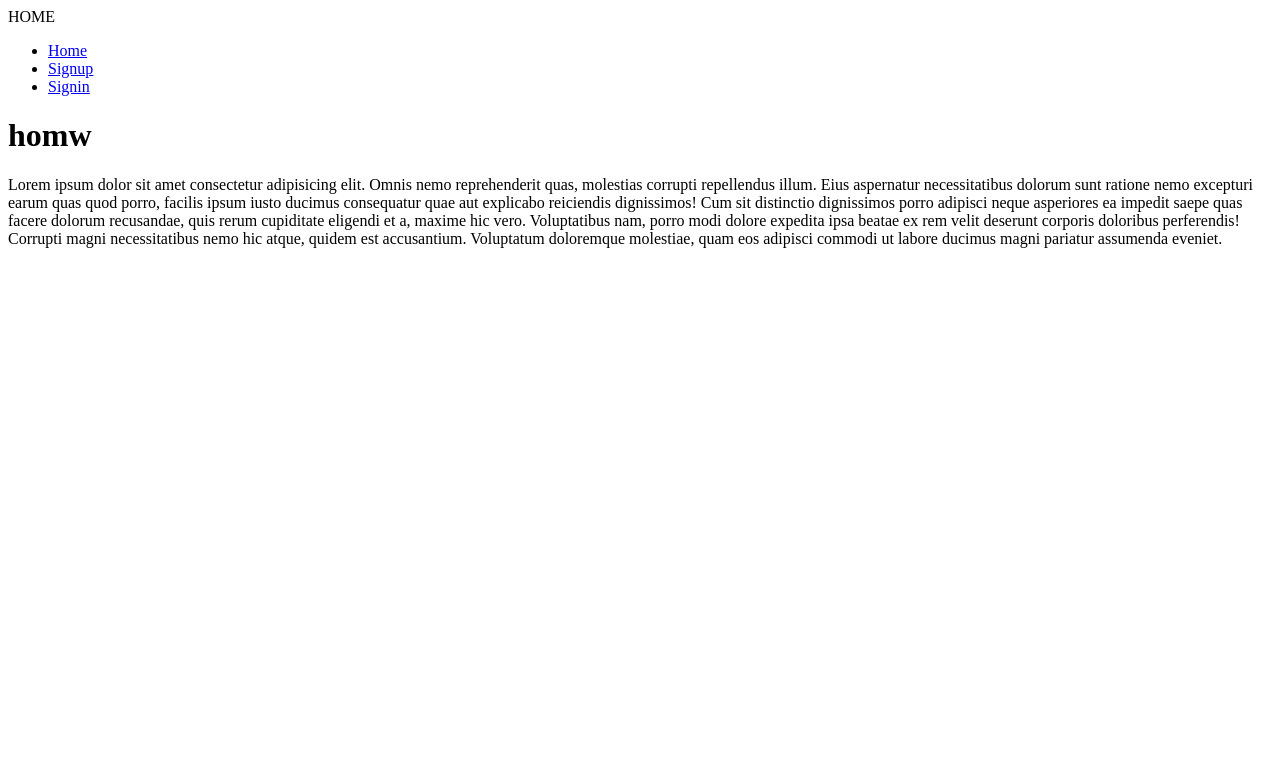
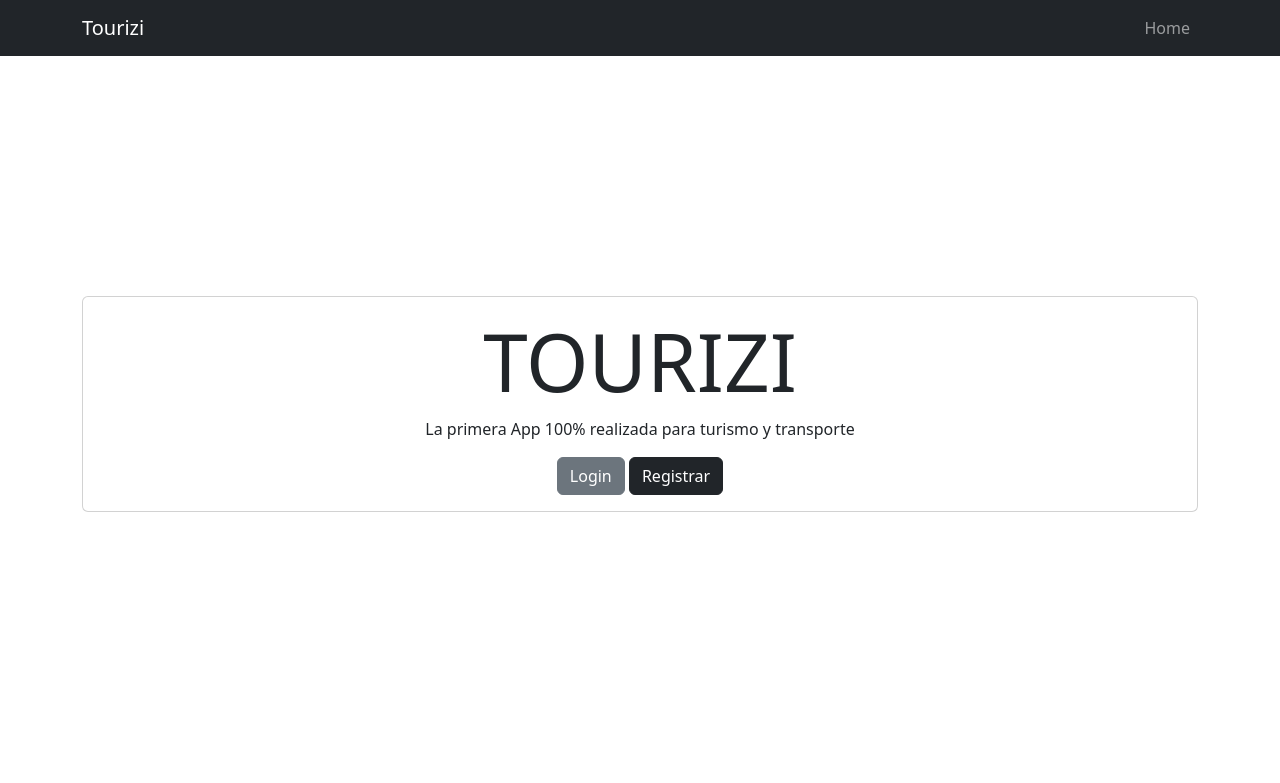
Before and after one commit to feartheoldblood/Tourizi_django, a Django app: page / in a window 1280 px wide. Shown: the top 783 px of the page. Run offline with Django 4.2, Linux system fonts and the light colour scheme.

Commit message:
Añadiendo estilos, corrigiendo, etc

```diff
--- a/templates/base.html
+++ b/templates/base.html
@@ -4,40 +4,41 @@
     <meta charset="UTF-8">
     <meta http-equiv="X-UA-Compatible" content="IE=edge">
     <meta name="viewport" content="width=device-width, initial-scale=1.0">
-    <title>TOURIZI</title>
+
+    <link rel="stylesheet" href="https://cdn.jsdelivr.net/npm/bootstrap@5.3.0/dist/css/bootstrap.min.css">
+
 </head>
 <body>
-    <nav>
-        <ul>
-            <li>
-                <a href="/">Home</a>
+    <nav class="navbar navbar-expand-lg bg-dark navbar-dark">
+        <div class="container">
+          <a class="navbar-brand" href="#">Tourizi</a>
+          <button class="navbar-toggler" type="button" data-bs-toggle="collapse" data-bs-target="#navbarNav" aria-controls="navbarNav" aria-expanded="false" aria-label="Toggle navigation">
+            <span class="navbar-toggler-icon"></span>
+          </button>
+          <div class="collapse navbar-collapse" id="navbarNav">
+            <ul class="navbar-nav ms-auto">
+                <li class="nav-item">
+                    <a href="/" class="nav-link">Home</a>
                 </li>
-
-
                 {% if user.is_authenticated %}
-            <li>
-                <a href="/tasks">Taks</a>
+                <li class="nav-item">
+                    <a href="/tasks" class="nav-link">Mis viajes</a>
                 </li>
-            <li>
-                <a href="{% url 'tasks_completed' %}">Taks_completed</a>
+                <li class="nav-item">
+                    <a href="{% url 'tasks_completed' %}" class="nav-link">Mi perfil</a>
                 </li>
-            <li>
-                <a href="/tasks/create/">Create Task</a>
+                <li class="nav-item">
+                    <a href="/tasks/create/" class="nav-link">Solicitar viajes</a>
                 </li>
-            <li>
-                <a href="/logout">Logut</a>
-            </li>
-            {% else %}
-            <li>
-                <a href="/signup">Signup</a>
-            </li>
-            <li>
-                <a href="/signin">Signin</a>
+                <li class="nav-item">
+                    <a href="/logout" class="nav-link"> Salir</a>
                 </li>
                 {% endif %}
             </ul>
+          </div>
+        </div>
+    </nav>
 
-    </nav>
 
     {% block content %}
     {% endblock %}
--- a/templates/create_task.html
+++ b/templates/create_task.html
@@ -1,6 +1,6 @@
 {% extends 'base.html' %}
 {% block content %}
-    <h1>Create task</h1>
+    <h1>Solicitar viaje</h1>
 
     <form action="/tasks/create/" method="POST">
         {% csrf_token %}
--- a/templates/home.html
+++ b/templates/home.html
@@ -1,7 +1,27 @@
-HOME
+
 {% extends 'base.html' %}
 
 {% block content %}
-<h1>homw</h1>
-<p>Lorem ipsum dolor sit amet consectetur adipisicing elit. Omnis nemo reprehenderit quas, molestias corrupti repellendus illum. Eius aspernatur necessitatibus dolorum sunt ratione nemo excepturi earum quas quod porro, facilis ipsum iusto ducimus consequatur quae aut explicabo reiciendis dignissimos! Cum sit distinctio dignissimos porro adipisci neque asperiores ea impedit saepe quas facere dolorum recusandae, quis rerum cupiditate eligendi et a, maxime hic vero. Voluptatibus nam, porro modi dolore expedita ipsa beatae ex rem velit deserunt corporis doloribus perferendis! Corrupti magni necessitatibus nemo hic atque, quidem est accusantium. Voluptatum doloremque molestiae, quam eos adipisci commodi ut labore ducimus magni pariatur assumenda eveniet.</p>
+
+
+<main class = "container py-5">
+    <section class="card card-body" style="margin-top: 12rem; width: auto;" >
+          <h1 class = "display-1 text-center">TOURIZI</h1>
+          <p class = "text-center">La primera App 100% realizada para turismo y transporte</p>
+
+
+    <div class="text-center" >
+          <a class = "btn btn-secondary" href="/signin/">
+                Login
+           </a>
+          <a class = "btn btn-dark" href="/signup/">
+                Registrar
+           </a>
+    </div>
+    </section>
+
+</main>
+
+
+
 {% endblock %}
--- a/templates/signin.html
+++ b/templates/signin.html
@@ -7,7 +7,7 @@
     {% csrf_token %}
     {{form.as_p}}
     <button>
-        Signin
+        Login
     </button>
 </form>
 {% endblock %}
--- a/templates/signup.html
+++ b/templates/signup.html
@@ -7,7 +7,7 @@
     {% csrf_token %}
     {{form.as_p}}
     <button>
-        signup
+        Registrar
     </button>
 </form>
 
--- a/templates/tasks.html
+++ b/templates/tasks.html
@@ -1,6 +1,6 @@
 {% extends 'base.html' %}
 {% block content %}
-<h1>tasks pending</h1>
+<h1>Mis viajes</h1>
 
 
 
```
Lines whose indentation alone changed are shown as unchanged.
